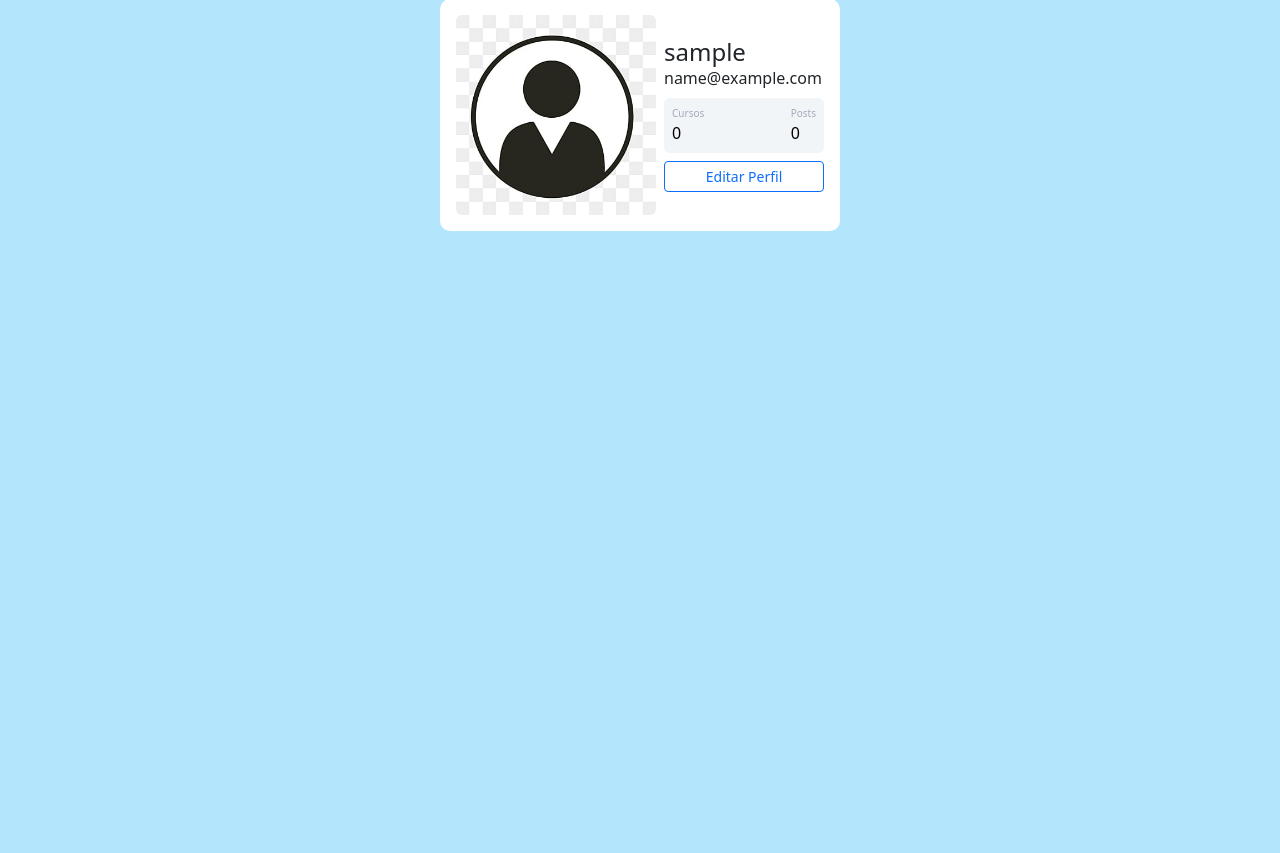
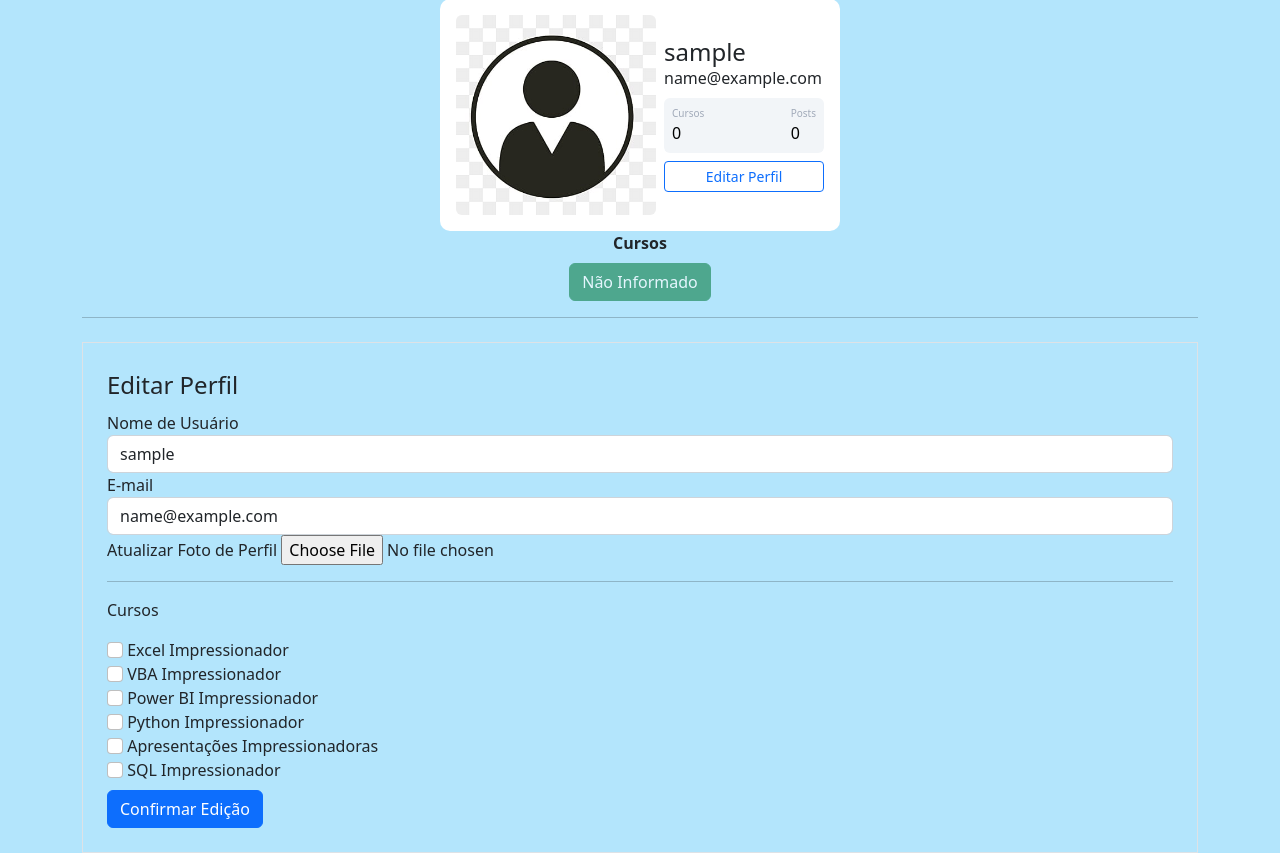
Before and after one commit to angemydelson/SiteComunidade, a Flask app: page /perfil/editar in a window 1280 px wide. Shown: the part 105-958 px from the top of the page. Before the commit the page ends 336 px from the top, so only its background shows below. Run offline with Flask 3, Linux system fonts and the light colour scheme; the visitor is signed in with stand-in values (Sample User, id 1); some libraries are stand-ins or nearby versions.

Commit message:
:sparkles: feat: Adicionando umas funcionalidades legais do projetos

```diff
--- a/comunidadeimpressionadora/forms.py
+++ b/comunidadeimpressionadora/forms.py
@@ -2,6 +2,8 @@ from flask_wtf import FlaskForm
 from wtforms import StringField, PasswordField, SubmitField, BooleanField
 from wtforms.validators import DataRequired, Length, Email, EqualTo, ValidationError
 from comunidadeimpressionadora.models import Usuario
+from flask_login import current_user
+from flask_wtf.file import FileField, FileAllowed
 
 class FormCriarConta(FlaskForm):
     username = StringField('Nome de Usuário', validators=[DataRequired()])
@@ -24,4 +26,18 @@ class FormLogin(FlaskForm):
 class FormEditarPerfil(FlaskForm):
     username = StringField('Nome de Usuário', validators=[DataRequired()])
     email = StringField('E-mail', validators=[DataRequired(), Email()])
+    foto_perfil = FileField('Atualizar Foto de Perfil', validators=[FileAllowed(['jpg', 'png'])])
+    curso_excel = BooleanField('Excel Impressionador')
+    curso_vba = BooleanField('VBA Impressionador')
+    curso_powerbi = BooleanField('Power BI Impressionador')
+    curso_python = BooleanField('Python Impressionador')
+    curso_ppt = BooleanField('Apresentações Impressionadoras')
+    curso_sql = BooleanField('SQL Impressionador')
+
     botao_submit_editarperfil = SubmitField('Confirmar Edição')
+
+    def validate_email(self, email):
+        if current_user.email != email.data:
+            usuario = Usuario.query.filter_by(email=email.data).first()
+            if usuario:
+                raise ValidationError('Já existe um usuário com esse e-mail. Cadastre outro e-mail.')
--- a/comunidadeimpressionadora/routes.py
+++ b/comunidadeimpressionadora/routes.py
@@ -3,6 +3,9 @@ from comunidadeimpressionadora import app, database, bcrypt
 from comunidadeimpressionadora.forms import FormLogin, FormCriarConta, FormEditarPerfil
 from comunidadeimpressionadora.models import Usuario
 from flask_login import login_user, logout_user, current_user, login_required
+import secrets
+import os
+from PIL import Image
 
 @app.route('/')
 def home():
@@ -71,20 +74,45 @@ def criar_post():
 def editar_perfil():
     form = FormEditarPerfil()
 
-    # Pré-popular o formulário com os dados do usuário atual
-    if request.method == 'GET':
+    if form.validate_on_submit():
+        current_user.email = form.email.data
+        current_user.username = form.username.data
+
+        if form.foto_perfil.data:
+            nome_imagem = salvar_imagem(form.foto_perfil.data)
+            current_user.foto_perfil = nome_imagem
+
+        current_user.cursos = atualizar_cursos(form)
+
+        database.session.commit()
+        flash('Perfil atualizado com sucesso', 'alert-success')
+        return redirect(url_for('perfil'))
+
+    elif request.method == 'GET':
+        form.email.data = current_user.email
         form.username.data = current_user.username
-        form.email.data = current_user.email
 
     foto_perfil = url_for('static', filename='fotos_perfil/{}'.format(current_user.foto_perfil))
 
-    # Se o formulário for submetido e for válido
-    if form.validate_on_submit():
-        current_user.username = form.username.data
-        current_user.email = form.email.data
-        # Salve as alterações no banco de dados
-        database.session.commit()
-        flash('Perfil atualizado com sucesso!', 'alert-success')
-        return redirect(url_for('perfil'))
+    return render_template('editarperfil.html', foto_perfil=foto_perfil, form=form)
 
-    return render_template('editarperfil.html', foto_perfil=foto_perfil, form=form)
+def salvar_imagem(imagem):
+    codigo = secrets.token_hex(8)
+    nome, extensao = os.path.splitext(imagem.filename)
+    nome_arquivo = nome + codigo + extensao
+    caminho_completo = os.path.join(app.root_path, 'static/fotos_perfil', nome_arquivo)
+
+    tamanho = (200, 200)
+    imagem_reduzida = Image.open(imagem)
+    imagem_reduzida.thumbnail(tamanho)
+    imagem_reduzida.save(caminho_completo)
+
+    return nome_arquivo
+
+def atualizar_cursos(form):
+    lista_cursos = []
+    for campo in form:
+        if "curso_" in campo.name:
+            if campo.data:
+                lista_cursos.append(campo.label.text)
+    return ';'.join(lista_cursos)
--- a/comunidadeimpressionadora/templates/editarperfil.html
+++ b/comunidadeimpressionadora/templates/editarperfil.html
@@ -1,34 +1,15 @@
 {% extends 'perfil.html' %}
 
 {% block form_editar_perfil %}
-<div class="container mt-5 d-flex justify-content-center">
-    <div class="card p-3">
-        <div class="d-flex align-items-center">
-            <div class="image pe-2">
-                <img src="{{ foto_perfil }}" class="rounded" width="200">
-            </div>
-            <div class="ml-3 w-100">
-                <h4 class="mb-0 mt-0">{{ current_user.username }}</h4>
-                <span>{{ current_user.email }}</span>
-                <div class="p-2 mt-2 bg-primary d-flex justify-content-between rounded text-white stats">
-                    <div class="d-flex flex-column">
-                        <span class="articles">Cursos</span>
-                        <span class="number1">0</span>
-                    </div>
-                    <div class="d-flex flex-column">
-                        <span class="rating">Posts</span>
-                        <span class="number3">0</span>
-                    </div>
-                </div>
-            </div>
-        </div>
-    </div>
 
-    <div class="mt-5">
-        <form method="POST" action="" class="border p-4 mt-2">
+<div class="container">
+        <hr>
+        <div class="row">
+            <div class="col">
+                <form method="POST" action="" class="border p-4 mt-2" enctype="multipart/form-data">
                     {{ form.csrf_token }}
+                    <legend>Editar Perfil</legend>
                     <fieldset>
-                <legend>Editar Perfil</legend>
                         <div class="form-group">
                             {{ form.username.label(class="form-control-label") }}
                             {% if form.username.errors %}
@@ -42,7 +23,6 @@
                                 {{ form.username(class="form-control") }}
                             {% endif %}
                         </div>
-
                         <div class="form-group">
                             {{ form.email.label(class="form-control-label") }}
                             {% if form.email.errors %}
@@ -55,11 +35,31 @@
                             {% else %}
                                 {{ form.email(class="form-control") }}
                             {% endif %}
+                            <div class="form-group">
+                                {{ form.foto_perfil.label }}
+                                {{ form.foto_perfil(class="form-control-file") }}
+                                {% if form.foto_perfil.errors %}
+                                    {% for erro in form.foto_perfil.errors %}
+                                        <span class="text-danger">{{ erro }}</span><br>
+                                    {% endfor %}
+                                {% endif %}
                             </div>
+                        </div>
+                        <hr>
+                        <p>Cursos</p>
+                        {% for campo in form %}
+                            {% if 'curso_' in campo.name %}
+                                <div class="form-group">
+                                    {{ campo(class="form-check-input") }}
+                                    {{ campo.label(class="form-check-label") }}
+                                </div>
+                            {% endif %}
+                        {% endfor %}
+
                     </fieldset>
-
                     {{ form.botao_submit_editarperfil(class="btn btn-primary mt-2") }}
                 </form>
             </div>
         </div>
+    </div>
 {% endblock %}
--- a/comunidadeimpressionadora/templates/perfil.html
+++ b/comunidadeimpressionadora/templates/perfil.html
@@ -11,10 +11,18 @@
                     <h4 class="mb-0 mt-0">{{ current_user.username }}</h4>
                     <span>{{ current_user.email }}</span>
                     <div class="p-2 mt-2 bg-primary d-flex justify-content-between rounded text-white stats">
+                        <!-- Verificação dos cursos -->
+                        {% if 'Não Informado' in current_user.cursos %}
                             <div class="d-flex flex-column">
                                 <span class="articles">Cursos</span>
                                 <span class="number1">0</span>
                             </div>
+                        {% else %}
+                            <div class="d-flex flex-column">
+                                <span class="articles">Cursos</span>
+                                <span class="number1">{{ current_user.cursos.count(';') + 1 }}</span>
+                            </div>
+                        {% endif %}
                         <div class="d-flex flex-column">
                             <span class="rating">Posts</span>
                             <span class="number3">0</span>
@@ -29,4 +37,15 @@
             </div>
         </div>
     </div>
+<div class="row justify-content-center" style="text-align: center">
+    <div class="col col-4">
+        <strong>Cursos</strong><br>
+        {% for curso in current_user.cursos.split(';') %}
+            <button type="button" class="btn btn-success mt-2" disabled>{{ curso }}</button>
+        {% endfor %}
+    </div>
+</div>
+
+{% block form_editar_perfil %}
 {% endblock %}
+{% endblock %}
```
Also changed, not shown: requirements.txt (+20 -5 lines), comunidadeimpressionadora/static/fotos_perfil/angemy0b2f57bb9b8efa3d.jpg (added). Lines whose indentation alone changed are shown as unchanged.
